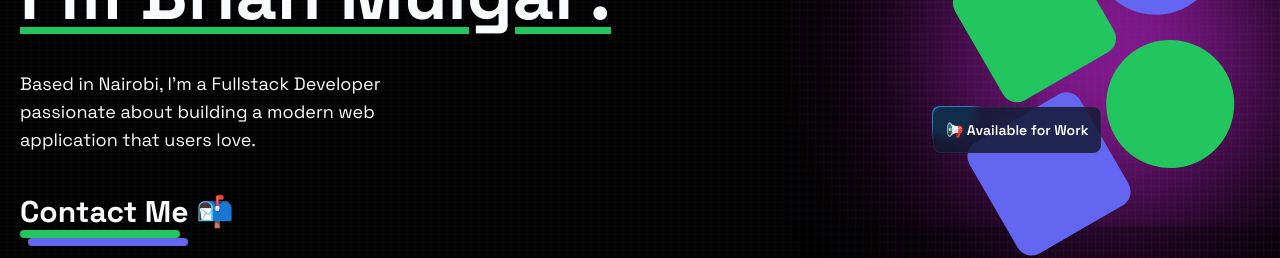
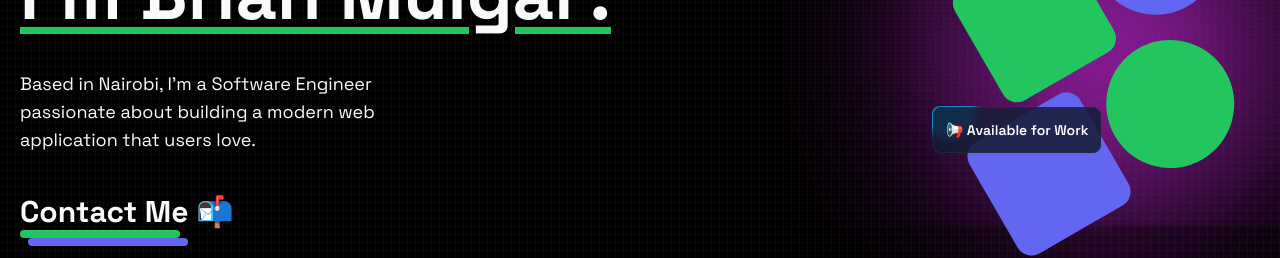
Before and after one commit to BrianGMuigai/Portfoilio, a Next.js app: page / in a window 1280 px wide. Shown: the part 310-568 px from the top of the page. Built offline with nearby package versions, Linux system fonts and the light colour scheme.

Commit message:
patching  of  the portfolio

```diff
--- a/src/app/(home)/components/HeroSection.tsx
+++ b/src/app/(home)/components/HeroSection.tsx
@@ -10,7 +10,7 @@ export default function HeroSection() {
         <h1 className="text-4xl lg:text-7xl font-bold"> Nice to meet you! 👋 <br/>
            <span className= "underline underline-offset-8 decoration-green-500">{"I'm Brian Muigai ."}</span> </h1>
        <p className= "md:w-96 text-lg text-grey-300">
-        {"Based in Nairobi, I'm a Fullstack Developer passionate about building a modern web application that users love."}
+        {"Based in Nairobi, I'm a Software Engineer passionate about building a modern web application that users love."}
        </p>
 
        <Link href={"mailto:brianmuigai40@gmail.com"}className= "inline-block group">
```
